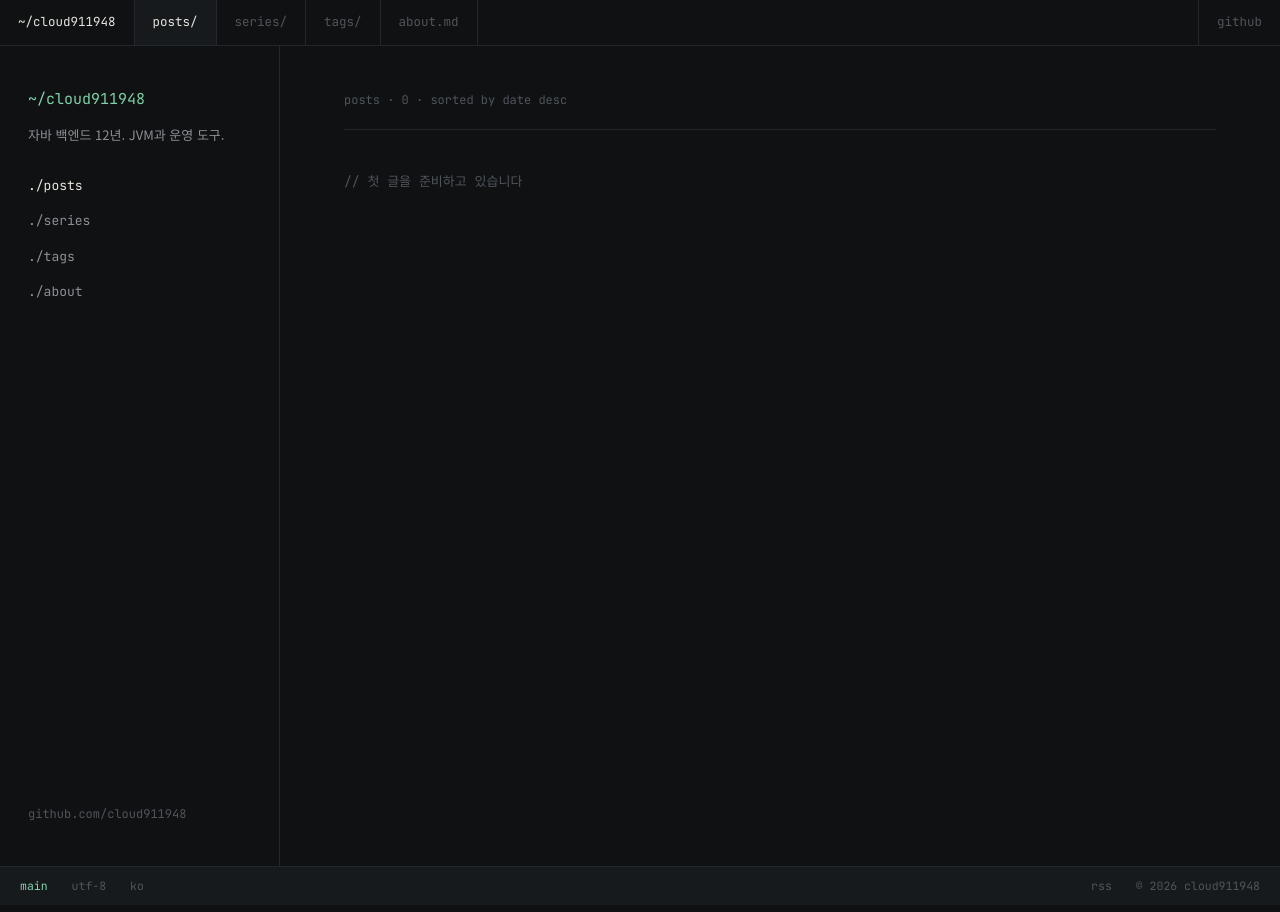
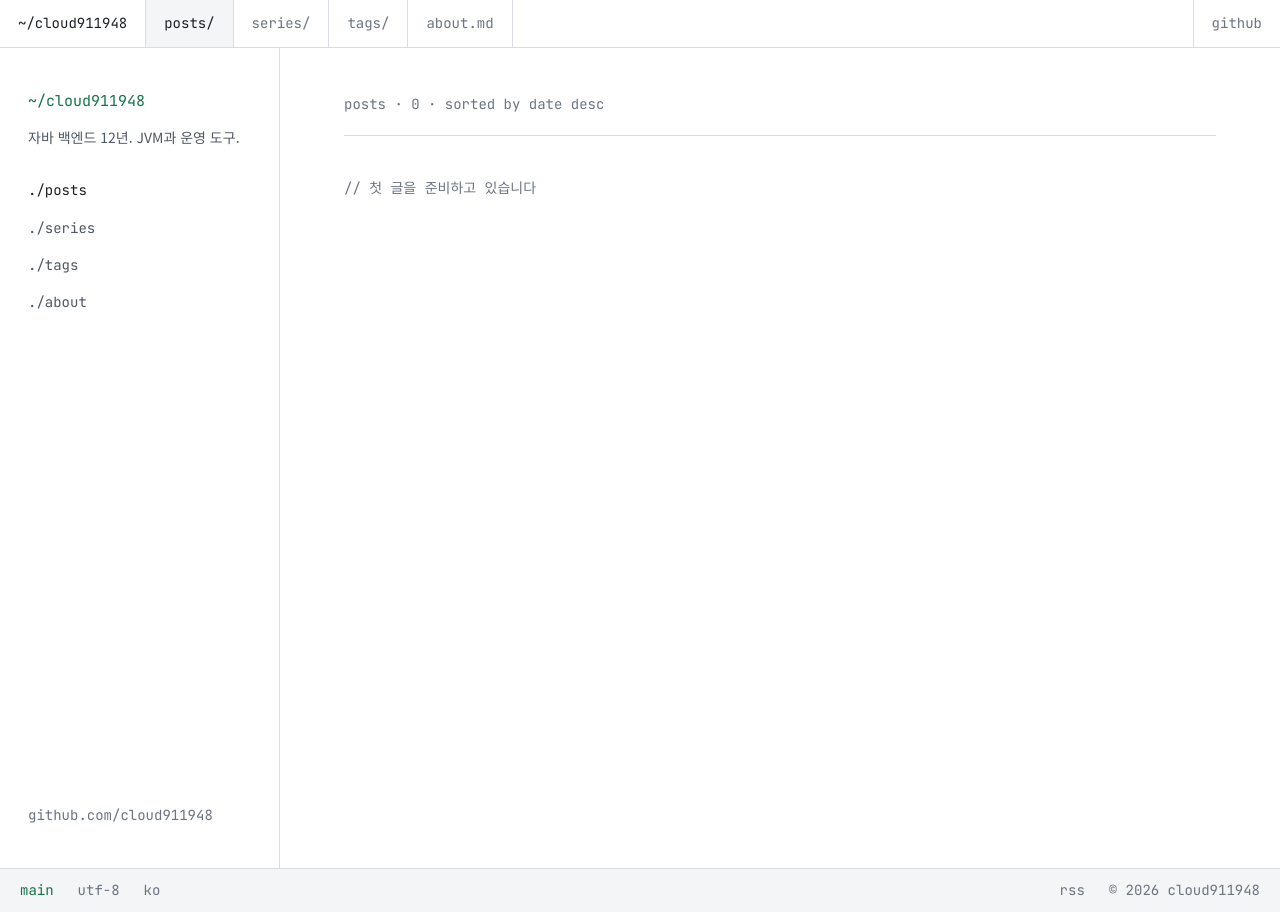
Before and after one commit to cloud911948/cloud911948.github.io, a Jekyll site: the page built from index.md, in a window 1280 px wide. Built offline with Jekyll 4.4.1, drawn with Linux system fonts in a browser that asks for light colours.

Commit message:
[theme] feat: 라이트 팔레트로 전환, 글자 크기 상향 (코드 블록만 다크)

```diff
--- a/assets/css/main.css
+++ b/assets/css/main.css
@@ -1,24 +1,25 @@
-/* cloud911948 — 직접 만든 테마. 방향 B(터미널 모노) + 서체 B2(JetBrains Mono + Noto Sans KR). */
+/* cloud911948 — 직접 만든 테마. 방향 B(터미널 모노) + 서체 B2(JetBrains Mono + Noto Sans KR). 2026-09-07 라이트 팔레트로 전환(다크는 코드 블록만). */
 :root {
-  --bg: #0f1113; --bg-2: #171a1d; --line: #23272b; --line-2: #2c3136;
-  --ink: #e6e4df; --ink-2: #c9cdd1; --muted: #8b9096; --faint: #4f555b; --gutter: #3a4046;
-  --accent: #7fd1a8; --accent-2: #2f6b50;
+  --bg: #ffffff; --bg-2: #f4f5f7; --line: #d9dde2; --line-2: #c4cad1;
+  --ink: #1b1f24; --ink-2: #2b3138; --muted: #4f5761; --faint: #6b7480; --gutter: #8a939e;
+  --accent: #157347; --accent-2: #9fd3b8;
+  --code-bg: #1e2227; --code-line: #2c333b; --code-ink: #e3e8ed;
   --mono: "JetBrains Mono", ui-monospace, SFMono-Regular, Menlo, monospace;
   --sans: "Noto Sans KR", "Apple SD Gothic Neo", "Malgun Gothic", system-ui, sans-serif;
   --side: 280px; --toc: 260px;
 }
 * { box-sizing: border-box; }
-html { background: var(--bg); color-scheme: dark; }
-body { margin: 0; background: var(--bg); color: var(--ink); font: 16px/1.8 var(--sans); min-height: 100vh; display: flex; flex-direction: column; -webkit-font-smoothing: antialiased; }
+html { background: var(--bg); color-scheme: light; }
+body { margin: 0; background: var(--bg); color: var(--ink); font: 17px/1.8 var(--sans); min-height: 100vh; display: flex; flex-direction: column; -webkit-font-smoothing: antialiased; }
 a { color: var(--accent); text-decoration: none; border-bottom: 1px solid var(--accent-2); }
 a:hover { color: var(--ink); border-bottom-color: var(--ink); }
 .main { flex: 1; }
 .muted { color: var(--muted); }
-.empty { color: var(--faint); font-family: var(--mono); font-size: 13px; }
-.count { font-family: var(--mono); font-size: 12px; color: var(--faint); margin-left: 6px; }
+.empty { color: var(--faint); font-family: var(--mono); font-size: 14px; }
+.count { font-family: var(--mono); font-size: 14px; color: var(--faint); margin-left: 6px; }
 
 /* 파일 탭 헤더 */
-.tabs { display: flex; align-items: stretch; border-bottom: 1px solid var(--line); font-family: var(--mono); font-size: 12.5px; overflow-x: auto; scrollbar-width: none; }
+.tabs { display: flex; align-items: stretch; border-bottom: 1px solid var(--line); font-family: var(--mono); font-size: 14px; overflow-x: auto; scrollbar-width: none; }
 .tabs::-webkit-scrollbar { display: none; }
 .tab { padding: 11px 18px; color: var(--faint); border: 0; border-right: 1px solid var(--line); white-space: nowrap; }
 .tab:hover { color: var(--ink); border-bottom: 0; }
@@ -28,7 +29,7 @@ a:hover { color: var(--ink); border-bottom-color: var(--ink); }
 .tab-gh { margin-left: auto; border-right: 0; border-left: 1px solid var(--line); }
 
 /* 상태바 */
-.statusbar { display: flex; gap: 24px; padding: 9px 20px; border-top: 1px solid var(--line); background: var(--bg-2); font-family: var(--mono); font-size: 11.5px; color: var(--faint); }
+.statusbar { display: flex; gap: 24px; padding: 9px 20px; border-top: 1px solid var(--line); background: var(--bg-2); font-family: var(--mono); font-size: 14px; color: var(--faint); }
 .statusbar .ok { color: var(--accent); }
 .statusbar .grow { flex: 1; }
 .statusbar a { color: var(--faint); border: 0; } .statusbar a:hover { color: var(--ink); }
@@ -37,21 +38,21 @@ a:hover { color: var(--ink); border-bottom-color: var(--ink); }
 .wrap { display: grid; grid-template-columns: var(--side) minmax(0, 1fr); min-height: calc(100vh - 80px); }
 .side { border-right: 1px solid var(--line); padding: 40px 28px; display: flex; flex-direction: column; gap: 28px; position: sticky; top: 0; align-self: start; height: calc(100vh - 80px); }
 .prompt { font-family: var(--mono); font-size: 15px; color: var(--accent); }
-.side p { margin: -18px 0 0; font-size: 13px; }
-.side-nav { list-style: none; margin: 0; padding: 0; display: flex; flex-direction: column; gap: 12px; font-family: var(--mono); font-size: 13px; }
+.side p { margin: -18px 0 0; font-size: 14px; }
+.side-nav { list-style: none; margin: 0; padding: 0; display: flex; flex-direction: column; gap: 12px; font-family: var(--mono); font-size: 14px; }
 .side-nav a { color: var(--muted); border: 0; } .side-nav a:hover, .side-nav a.on { color: var(--ink); }
-.side-foot { margin-top: auto; font-family: var(--mono); font-size: 12px; }
+.side-foot { margin-top: auto; font-family: var(--mono); font-size: 14px; }
 .side-foot a { color: var(--faint); border: 0; }
 
 /* 글 목록 */
 .list { padding: 44px 64px 64px; }
-.list-head { font-family: var(--mono); font-size: 12px; color: var(--faint); padding-bottom: 18px; border-bottom: 1px solid var(--line); }
+.list-head { font-family: var(--mono); font-size: 14px; color: var(--faint); padding-bottom: 18px; border-bottom: 1px solid var(--line); }
 .row { display: grid; grid-template-columns: 112px minmax(0, 1fr) 150px; gap: 24px; padding: 26px 0; border-bottom: 1px solid var(--line); align-items: baseline; }
-.row .date { font-family: var(--mono); font-size: 13px; color: var(--accent); }
+.row .date { font-family: var(--mono); font-size: 14px; color: var(--accent); }
 .row .title { font-size: 22px; font-weight: 500; line-height: 1.4; letter-spacing: -0.01em; color: var(--ink); border: 0; text-wrap: pretty; }
 .row .title:hover { color: var(--accent); }
-.row .desc { margin: 6px 0 0; font-size: 14px; color: var(--muted); line-height: 1.65; }
-.row .meta { font-family: var(--mono); font-size: 12px; color: var(--faint); text-align: right; }
+.row .desc { margin: 6px 0 0; font-size: 15px; color: var(--muted); line-height: 1.65; }
+.row .meta { font-family: var(--mono); font-size: 14px; color: var(--faint); text-align: right; }
 .row .meta a { color: var(--faint); border: 0; } .row .meta a:hover { color: var(--accent); }
 .list .empty { padding: 40px 0; }
 
@@ -59,17 +60,17 @@ a:hover { color: var(--ink); border-bottom-color: var(--ink); }
 .post-wrap { grid-template-columns: minmax(0, 1fr) var(--toc); }
 .article { padding: 48px 72px 64px; max-width: 880px; width: 100%; }
 .page.article { max-width: 820px; }
-.meta-line { display: flex; gap: 18px; font-family: var(--mono); font-size: 12.5px; color: var(--faint); }
+.meta-line { display: flex; gap: 18px; font-family: var(--mono); font-size: 14px; color: var(--faint); }
 .meta-line time { color: var(--accent); }
 .meta-line a { color: var(--faint); border: 0; } .meta-line a:hover { color: var(--accent); }
 .h1 { margin: 18px 0 0; font-size: 34px; line-height: 1.3; font-weight: 700; letter-spacing: -0.015em; text-wrap: pretty; }
 .page .h1 { font-family: var(--mono); font-size: 22px; font-weight: 500; margin-bottom: 20px; color: var(--accent); }
-.tags { display: flex; flex-wrap: wrap; gap: 8px; margin-top: 16px; font-family: var(--mono); font-size: 12px; }
+.tags { display: flex; flex-wrap: wrap; gap: 8px; margin-top: 16px; font-family: var(--mono); font-size: 14px; }
 .tags a { color: var(--muted); border: 1px solid var(--line-2); border-radius: 3px; padding: 2px 8px; } .tags a:hover { color: var(--accent); border-color: var(--accent-2); }
 .content { margin-top: 32px; font-size: 17px; line-height: 1.85; color: var(--ink-2); }
 .content p { margin: 0 0 22px; text-wrap: pretty; }
 .content h2 { margin: 44px 0 16px; font-size: 22px; font-weight: 600; color: var(--ink); letter-spacing: -0.01em; display: flex; gap: 12px; align-items: baseline; counter-increment: h2; }
-.content h2::before { content: "## " counter(h2, decimal-leading-zero); font-family: var(--mono); font-size: 13px; font-weight: 400; color: var(--faint); }
+.content h2::before { content: "## " counter(h2, decimal-leading-zero); font-family: var(--mono); font-size: 14px; font-weight: 400; color: var(--faint); }
 .content { counter-reset: h2; }
 .content h3 { margin: 32px 0 12px; font-size: 18px; font-weight: 600; color: var(--ink); }
 .content ul, .content ol { padding-left: 24px; margin: 0 0 22px; }
@@ -78,28 +79,28 @@ a:hover { color: var(--ink); border-bottom-color: var(--ink); }
 .content img { max-width: 100%; border: 1px solid var(--line); border-radius: 4px; }
 .content table { border-collapse: collapse; width: 100%; margin: 0 0 22px; font-size: 14.5px; }
 .content th, .content td { border: 1px solid var(--line); padding: 8px 12px; text-align: left; vertical-align: top; }
-.content th { background: var(--bg-2); font-weight: 500; font-family: var(--mono); font-size: 12.5px; color: var(--muted); }
+.content th { background: var(--bg-2); font-weight: 500; font-family: var(--mono); font-size: 14px; color: var(--muted); }
 .content code { font-family: var(--mono); font-size: 0.88em; background: var(--bg-2); border: 1px solid var(--line); border-radius: 3px; padding: 1px 6px; color: var(--ink); }
 .content pre { margin: 0; }
-.content pre code { background: none; border: 0; padding: 0; font-size: 13px; line-height: 1.7; color: #d7dbdf; }
-.content div.highlighter-rouge, .content figure.highlight { margin: 0 0 22px; border: 1px solid var(--line); border-radius: 4px; background: var(--bg-2); overflow: hidden; }
-.content div.highlighter-rouge::before, .content figure.highlight::before { content: attr(data-lang); display: block; padding: 7px 14px; border-bottom: 1px solid var(--line); font-family: var(--mono); font-size: 11.5px; color: var(--faint); }
+.content pre code { background: none; border: 0; padding: 0; font-size: 14px; line-height: 1.7; color: var(--code-ink); }
+.content div.highlighter-rouge, .content figure.highlight { margin: 0 0 22px; border: 1px solid var(--code-line); border-radius: 4px; background: var(--code-bg); overflow: hidden; }
+.content div.highlighter-rouge::before, .content figure.highlight::before { content: attr(data-lang); display: block; padding: 7px 14px; border-bottom: 1px solid var(--code-line); font-family: var(--mono); font-size: 14px; color: #9aa4ae; }
 .content .highlight { padding: 12px 0; overflow-x: auto; }
 .content .highlight table, .content .highlight td, .content .highlight th { border: 0; padding: 0; margin: 0; width: auto; font-size: inherit; }
-.content .highlight .gutter { color: var(--gutter); text-align: right; padding: 0 14px 0 16px; user-select: none; }
+.content .highlight .gutter { color: #5c6570; text-align: right; padding: 0 14px 0 16px; user-select: none; }
 .content .highlight .code { padding-right: 16px; }
 .content .highlight pre { background: none; }
 .content hr { border: 0; border-top: 1px solid var(--line); margin: 40px 0; }
 .series-nav { margin-top: 56px; border: 1px solid var(--line); border-radius: 4px; padding: 16px 20px; }
 .series-nav ol { margin: 8px 0 0; padding-left: 22px; font-size: 15px; }
 .series-nav li { margin: 4px 0; color: var(--muted); } .series-nav li.on { color: var(--ink); } .series-nav li.on a { color: var(--ink); border: 0; }
-.label { font-family: var(--mono); font-size: 11px; color: var(--faint); }
-.byline { margin-top: 48px; padding-top: 18px; border-top: 1px solid var(--line); font-family: var(--mono); font-size: 12.5px; color: var(--faint); }
+.label { font-family: var(--mono); font-size: 14px; color: var(--faint); }
+.byline { margin-top: 48px; padding-top: 18px; border-top: 1px solid var(--line); font-family: var(--mono); font-size: 14px; color: var(--faint); }
 
 /* 목차 */
-.toc { border-left: 1px solid var(--line); padding: 48px 24px; position: sticky; top: 0; align-self: start; max-height: calc(100vh - 80px); overflow: auto; font-size: 13.5px; }
+.toc { border-left: 1px solid var(--line); padding: 48px 24px; position: sticky; top: 0; align-self: start; max-height: calc(100vh - 80px); overflow: auto; font-size: 14px; }
 .toc ol { list-style: none; margin: 12px 0 0; padding: 0; display: flex; flex-direction: column; gap: 10px; }
-.toc li.h3 { padding-left: 14px; font-size: 12.5px; }
+.toc li.h3 { padding-left: 14px; font-size: 14px; }
 .toc a { color: var(--muted); border: 0; display: block; padding-left: 12px; border-left: 2px solid transparent; line-height: 1.45; }
 .toc a:hover { color: var(--ink); } .toc a.on { color: var(--ink); border-left-color: var(--accent); }
 
@@ -109,8 +110,8 @@ a:hover { color: var(--ink); border-bottom-color: var(--ink); }
 .group h2 { margin: 0 0 6px; font-size: 20px; font-weight: 600; }
 .plain { list-style: none; padding: 0; margin: 12px 0 0; }
 .plain li { display: flex; gap: 16px; align-items: baseline; margin: 6px 0; }
-.plain time { font-family: var(--mono); font-size: 12.5px; color: var(--accent); white-space: nowrap; }
-.tag-cloud { display: flex; flex-wrap: wrap; gap: 8px; font-family: var(--mono); font-size: 13px; }
+.plain time { font-family: var(--mono); font-size: 14px; color: var(--accent); white-space: nowrap; }
+.tag-cloud { display: flex; flex-wrap: wrap; gap: 8px; font-family: var(--mono); font-size: 14px; }
 .tag-cloud a { color: var(--muted); border: 1px solid var(--line-2); border-radius: 3px; padding: 2px 10px; }
 .tag-cloud a:hover { color: var(--accent); border-color: var(--accent-2); }
 .page h2 { font-size: 20px; margin: 32px 0 8px; }
@@ -137,7 +138,7 @@ a:hover { color: var(--ink); border-bottom-color: var(--ink); }
 .highlight .nc, .highlight .nn { color: #ffcb6b; }
 .highlight .nf, .highlight .fm { color: #82aaff; }
 .highlight .o, .highlight .p { color: #89ddff; }
-.highlight .gp { color: var(--accent); }
-.highlight .go { color: #d7dbdf; }
+.highlight .gp { color: #8ae0b6; }
+.highlight .go { color: var(--code-ink); }
 .highlight .err { color: #ff5370; }
-.highlight .gh, .highlight .gu { color: var(--accent); font-weight: 600; }
+.highlight .gh, .highlight .gu { color: #8ae0b6; font-weight: 600; }
```
